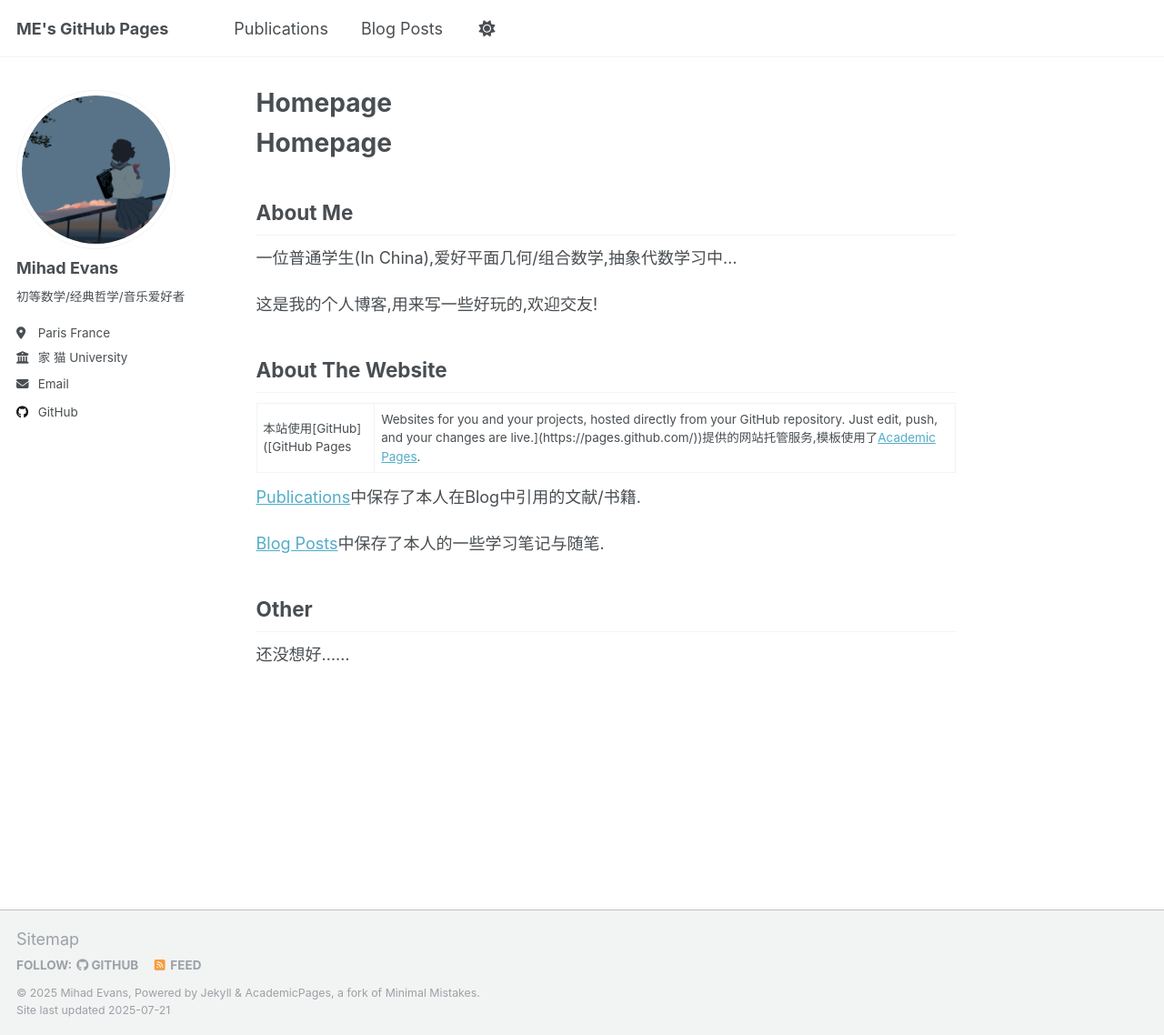
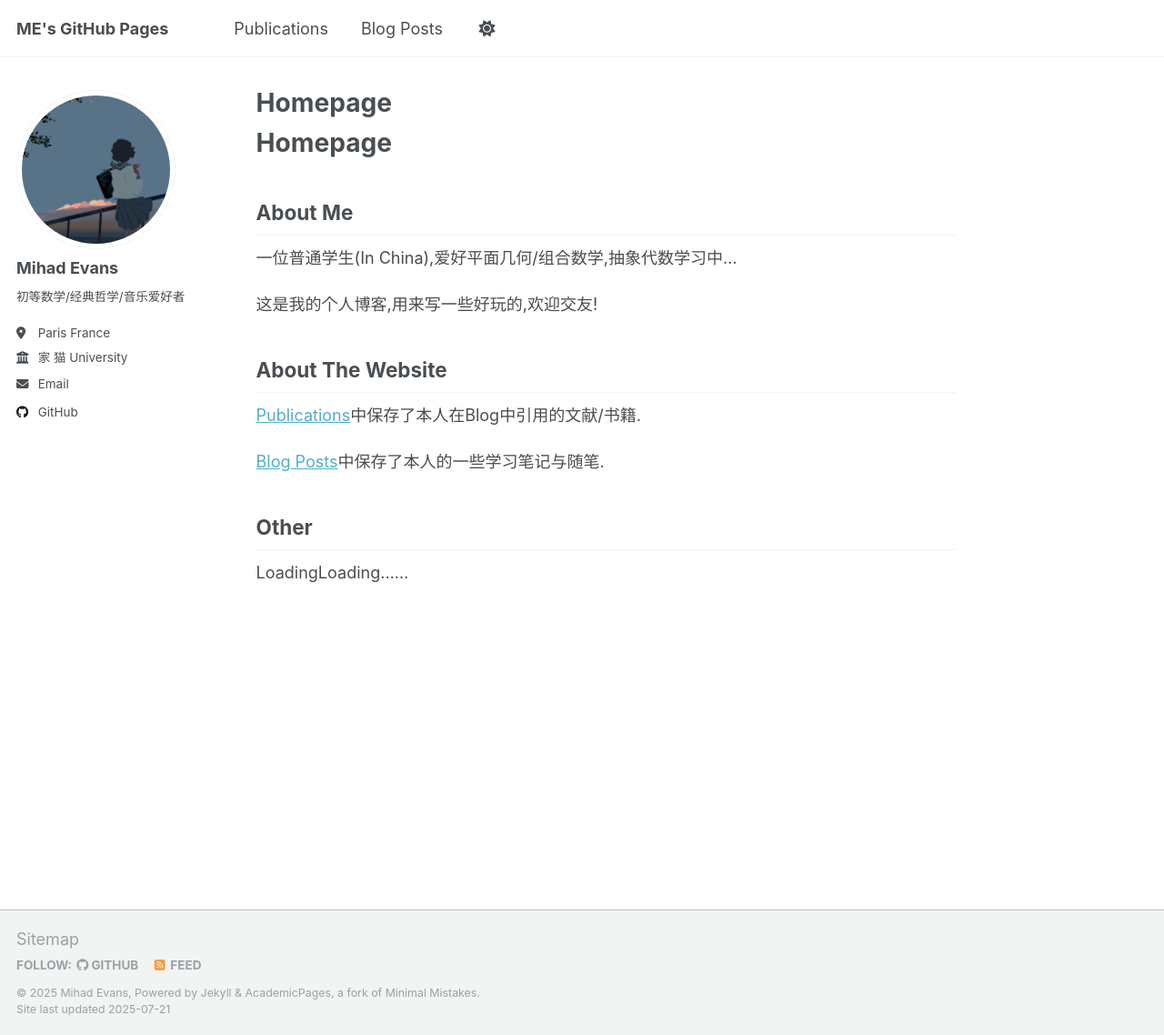
Before and after one commit to Mihad-Evans/Mihad-Evans.github.io, a Jekyll site: the page built from index.md, in a window 1280 px wide and 1138 px high. Shown: the whole window at 91% size. Built offline with Jekyll 4.4.1, drawn with Linux system fonts in a browser that asks for light colours; our own code applies the rules of GitHub Pages for plain Markdown files; a script that is not in the unit is left out.

Commit message:
Update index.md

```diff
--- a/index.md
+++ b/index.md
@@ -1,3 +1,5 @@
+
+
 # Homepage
 
 
@@ -12,10 +14,6 @@
 
 ## About The Website
 
-本站使用[GitHub]([GitHub Pages | Websites for you and your projects, hosted directly from your GitHub repository. Just edit, push, and your changes are live.](https://pages.github.com/))提供的网站托管服务,模板使用了[Academic Pages]([academicpages/academicpages.github.io: Github Pages template based upon HTML and Markdown for personal, portfolio-based websites.](https://github.com/academicpages/academicpages.github.io)).
-
-
-
 [Publications](https://mihad-evans.github.io/publications/)中保存了本人在Blog中引用的文献/书籍.
 
 [Blog Posts](https://mihad-evans.github.io/year-archive/)中保存了本人的一些学习笔记与随笔.
@@ -24,4 +22,4 @@
 
 ## Other
 
-还没想好......
+LoadingLoading......
```
